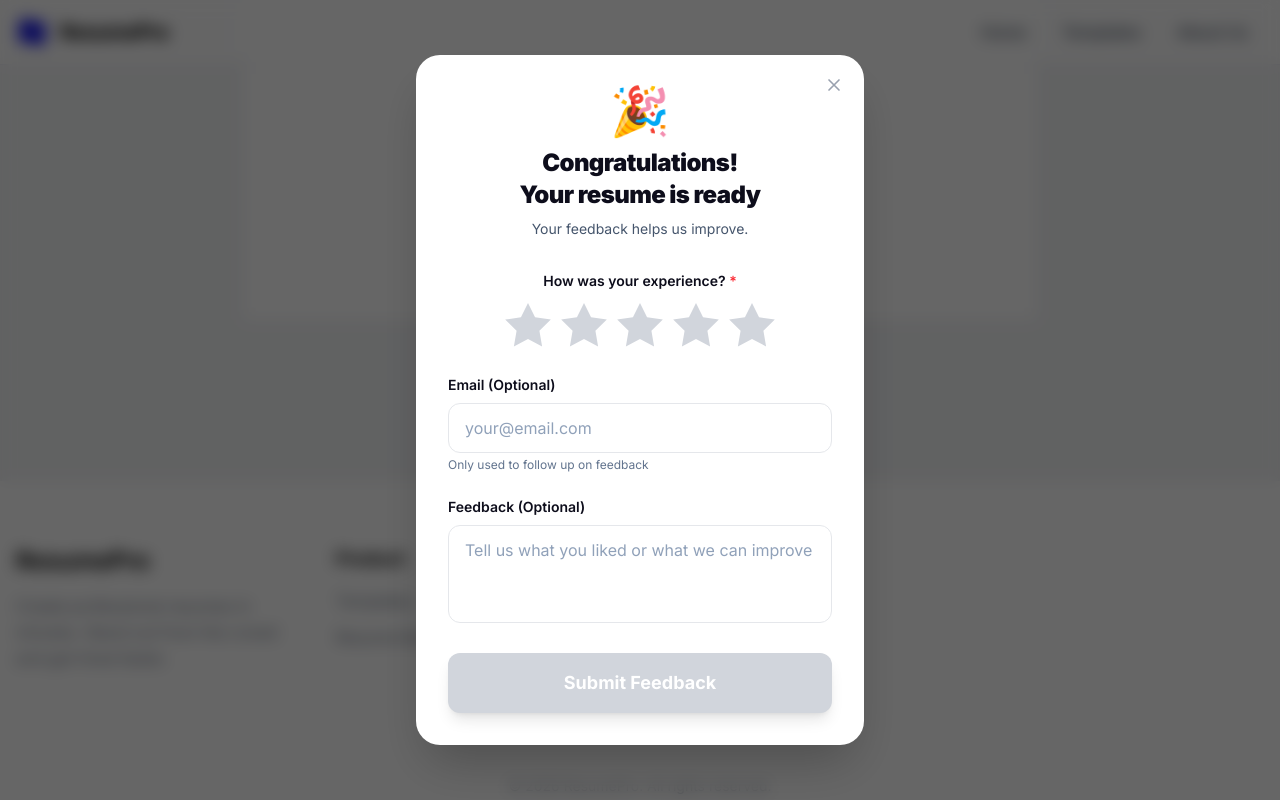
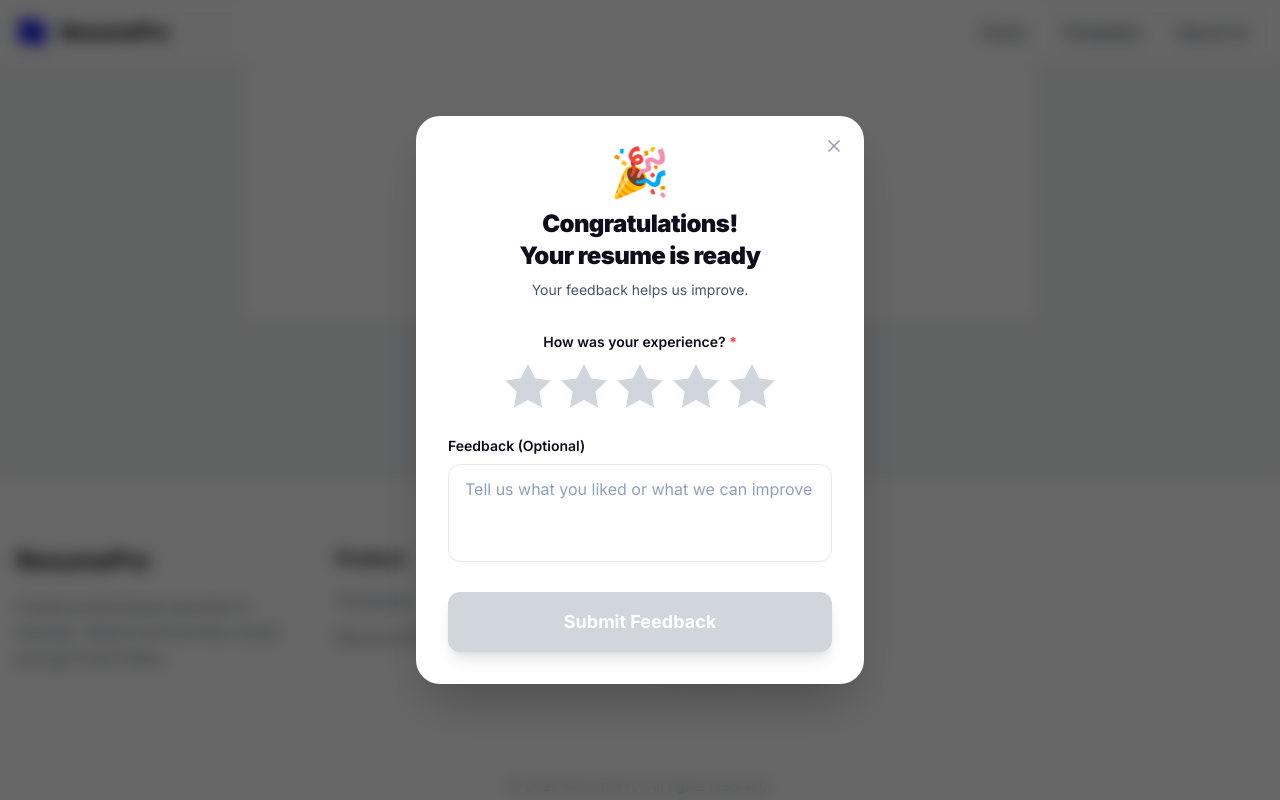
Before and after one commit to helloayushbaliyan/Resume-Builder, a Next.js app: page /preview in a window 1280 px wide. Both pictures are taken after a click on the button "Download PDF". Shown: the part 932-1732 px from the top of the page. Built offline with nearby package versions, Linux system fonts and the light colour scheme.

Commit message:
feat: add `FeedbackForm` component with star rating, optional text input, and success message.

```diff
--- a/src/components/FeedbackForm.jsx
+++ b/src/components/FeedbackForm.jsx
@@ -5,7 +5,6 @@ import React, { useState } from "react";
 function FeedbackForm({ isOpen, onClose, onSubmit }) {
   const [rating, setRating] = useState(0);
   const [hoveredRating, setHoveredRating] = useState(0);
-  const [email, setEmail] = useState("");
   const [feedback, setFeedback] = useState("");
   const [submitted, setSubmitted] = useState(false);
 
@@ -15,7 +14,6 @@ function FeedbackForm({ isOpen, onClose, onSubmit }) {
     // Create feedback data with timestamp
     const feedbackData = {
       rating,
-      email: email || null,
       feedback: feedback || null,
       timestamp: new Date().toISOString(),
     };
@@ -36,7 +34,6 @@ function FeedbackForm({ isOpen, onClose, onSubmit }) {
     // Reset form
     setRating(0);
     setHoveredRating(0);
-    setEmail("");
     setFeedback("");
     setSubmitted(false);
     onClose();
@@ -46,7 +43,7 @@ function FeedbackForm({ isOpen, onClose, onSubmit }) {
 
   return (
     <div className="fixed inset-0 bg-black/60 backdrop-blur-sm z-[9999] flex items-center justify-center p-4 animate-fadeIn">
-      <div className="bg-white rounded-3xl shadow-2xl w-full max-w-md max-h-[95vh] overflow-y-auto relative animate-slideUp">
+      <div className="bg-white rounded-3xl shadow-2xl w-full max-w-md relative animate-slideUp">
         {/* Close Button */}
         <button
           onClick={handleClose}
@@ -138,27 +135,6 @@ function FeedbackForm({ isOpen, onClose, onSubmit }) {
                   )}
                 </div>
 
-                {/* Email Input */}
-                <div>
-                  <label
-                    htmlFor="email"
-                    className="block text-sm font-semibold text-[#0d0d1b] mb-2"
-                  >
-                    Email (Optional)
-                  </label>
-                  <input
-                    type="email"
-                    id="email"
-                    value={email}
-                    onChange={(e) => setEmail(e.target.value)}
-                    className="w-full px-4 py-3 rounded-xl border border-gray-200 bg-white text-[#0d0d1b] placeholder-slate-400 focus:outline-none focus:ring-2 focus:ring-[#1617e8] focus:border-transparent transition-all"
-                    placeholder="your@email.com"
-                  />
-                  <p className="text-xs text-slate-500 mt-1">
-                    Only used to follow up on feedback
-                  </p>
-                </div>
-
                 {/* Feedback Description */}
                 <div>
                   <label
```
